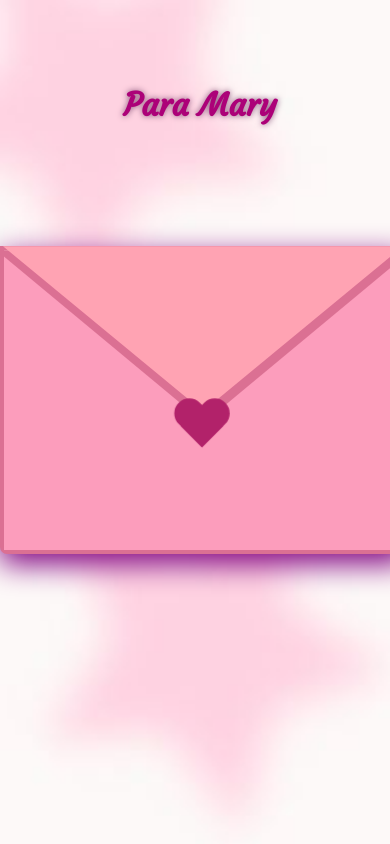
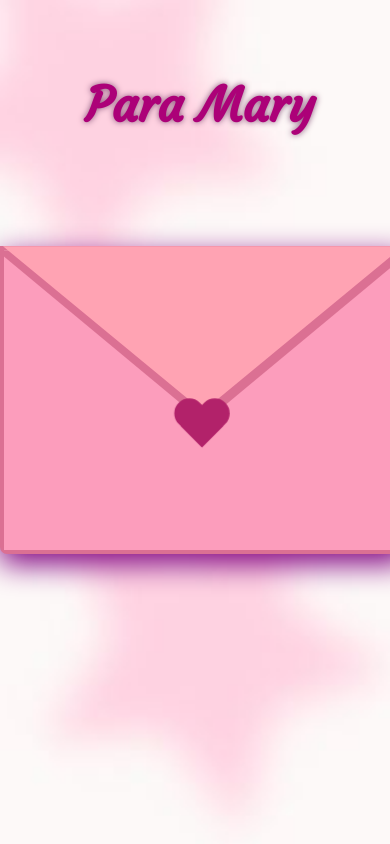
Before and after one commit to p-iori/projetofe, a plain HTML site: page index.html in a window 390 px wide. Drawn offline with nearby package versions, Linux system fonts and the light colour scheme; a script that the page names is missing; a web font is replaced by a local one.

Commit message:
media queries

```diff
--- a/style.css
+++ b/style.css
@@ -250,3 +250,9 @@ input:checked~label .note {
   transform: translateY(-170px);
   transition-delay: 0.8s;
 }
+
+@media only screen and (max-width: 800px) {
+  h1{
+    font-size: 3em;
+}
+}
```
